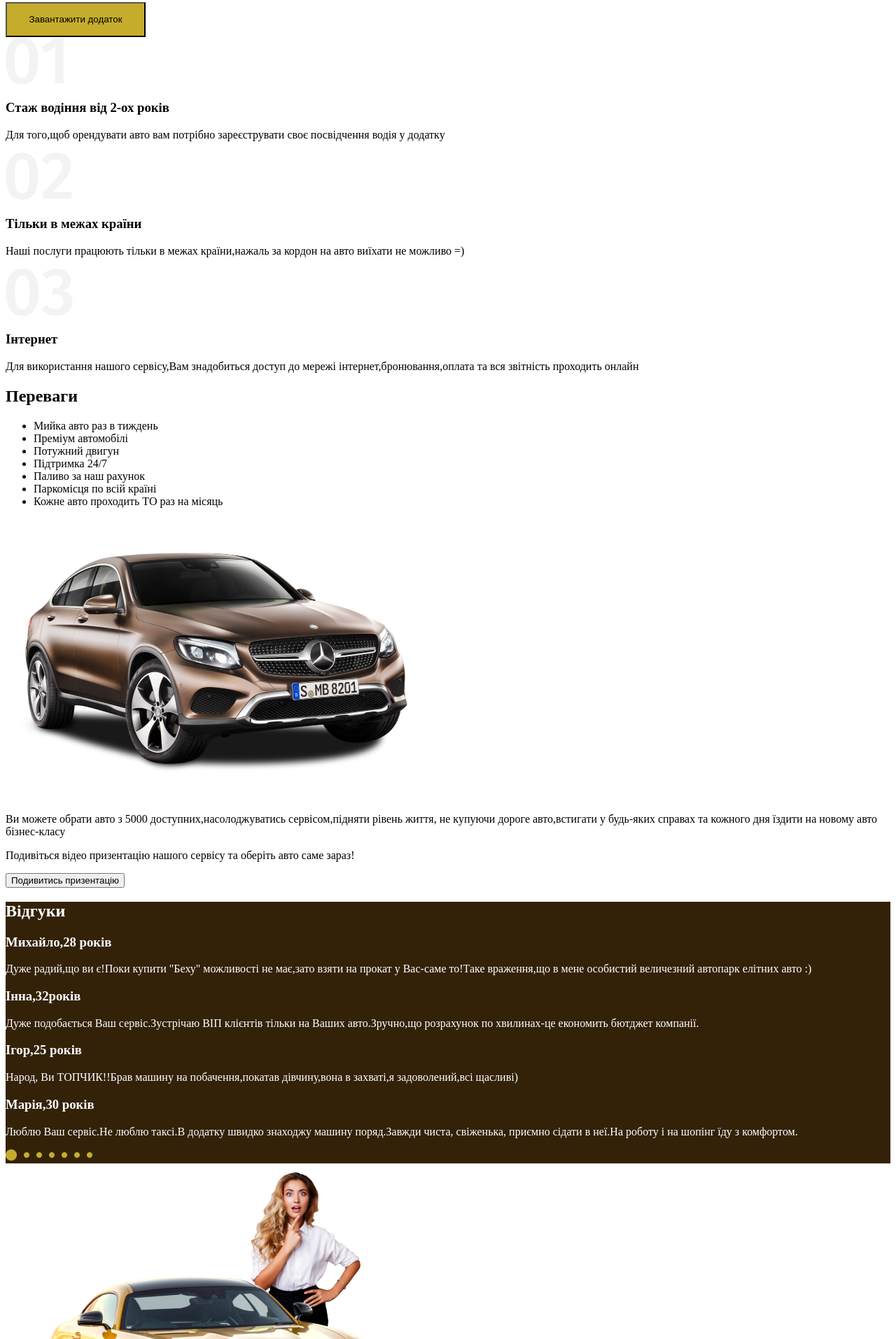
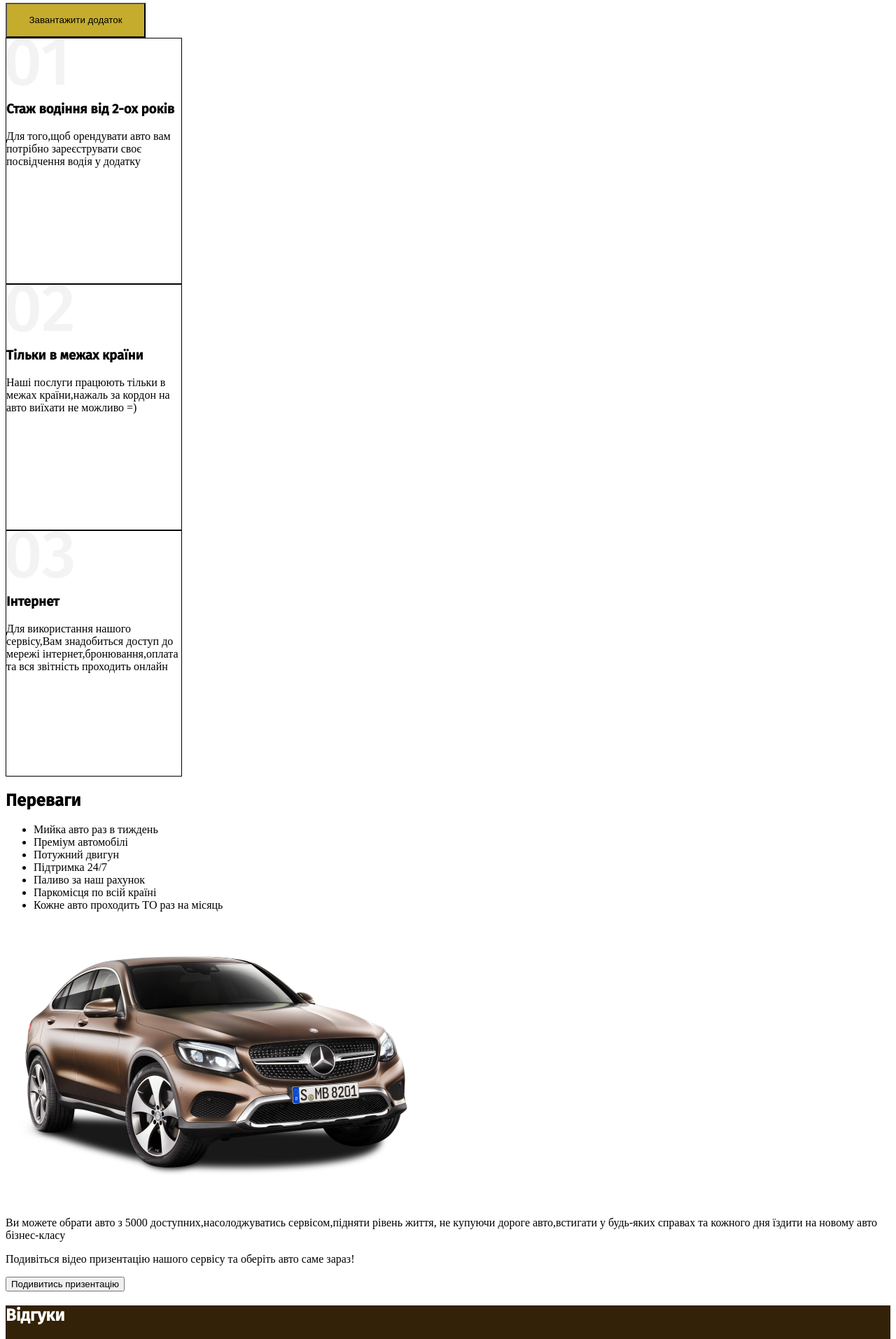
Before and after one commit to kynuk/homework2, a plain HTML site: page index.html in a window 1280 px wide. Shown: the part 1499-3413 px from the top of the page at 70% size. Drawn offline with Linux system fonts and the light colour scheme.

Commit message:
some css

```diff
--- a/css/index.css
+++ b/css/index.css
@@ -4,21 +4,25 @@
 font-family: 'Roboto Condensed', sans-serif;
 font-size: 18px;
 background-color: rgba(51, 34, 8, 1);
+}
 
-}
-#button {
+.button {
     height: 50px;
     width: 200px;
     background-color: rgba(197, 172, 45, 1);
+}
 
-}
 a {
     color: black;
+}
 
-}
 h1 {
     font-family: 'Fira Mono', monospace;
     font-size: 48px;
+}
+
+h2,h3 {
+    font-family: 'Fira Sans', sans-serif;
 }
 
 .choise {
@@ -27,12 +31,22 @@ h1 {
     border: black solid 1px;
 }
 
+.conditions {
+    width: 250px;
+    height: 350px;
+    border: black solid 1px;
+}
+
 .reviews {
     background-color: rgba(51, 34, 8, 1);
     color: white;
 }
 
-
+.reviews-name {
+    width: 270px;
+    height: 300px;
+    border: black solid 1px;
+}
 
 footer {
     font-family: 'Roboto Condensed', sans-serif;
--- a/index.html
+++ b/index.html
@@ -25,7 +25,7 @@
         <div class="banner">
             <h1>Оренда авто преміум класу в Україні</h1>
             <p>Замов екслюзивне авто за допомогою мобільного додатку в будь якій точці країни </p>
-            <button id="button">Завантажити додаток</button>
+            <button class="button">Завантажити додаток</button>
             <img src="img/auto-mercedes-gray.png" alt="сірий мерседес">
             <img src="img/first-swing.png" alt="перша карусель">
             <p>4грн/хв 5-ть місць 50 тис. пробіг</p>
@@ -62,20 +62,20 @@
             </p>
             <p>Саме для цього,аби Вам було приємно і безпечно користуватись нашим сервісом на постійній основі,ми
                 виділили декілька умов,щоб взяти авто в оренду</p>
-            <button id="button">Завантажити додаток</button>
-            <article>
+            <button class="button">Завантажити додаток</button>
+            <article class="conditions">
                 <img src="img/first-rule.png" alt="перше правило">
                 <h3>Стаж водіння від 2-ох років</h3>
                 <p>Для того,щоб орендувати авто вам потрібно зареєструвати своє посвідчення водія у додатку
                 </p>
             </article>
-            <article>
+            <article class="conditions">
                 <img src="img/second-rule.png" alt="друге правило">
                 <h3>Тільки в межах країни</h3>
                 <P>Наші послуги працюють тільки в межах країни,нажаль за кордон на авто виїхати не можливо =)
                 </P>
             </article>
-            <article>
+            <article class="conditions">
                 <img src="img/third-rule.png" alt="третє правило">
                 <h3>Інтернет</h3>
                 <p>Для використання нашого сервісу,Вам знадобиться доступ до мережі інтернет,бронювання,оплата та вся
@@ -104,22 +104,22 @@
         </div>
         <div class="reviews">
             <h2 id="reviews">Відгуки</h2>
-            <article>
+            <article class="reviews-name">
                 <h3>Михайло,28 років</h3>
                 <p>Дуже радий,що ви є!Поки купити "Беху" можливості не має,зато взяти на прокат у Вас-саме то!Таке
                     враження,що в мене особистий величезний автопарк елітних авто :)</p>
             </article>
-            <article>
+            <article class="reviews-name">
                 <h3>Інна,32років</h3>
                 <p>Дуже подобається Ваш сервіс.Зустрічаю ВІП клієнтів тільки на Ваших авто.Зручно,що розрахунок по
                     хвилинах-це економить бютджет компанії.</p>
             </article>
-            <article>
+            <article class="reviews-name">
                 <h3>Ігор,25 років</h3>
                 <p>Народ, Ви ТОПЧИК!!Брав машину на побачення,покатав дівчину,вона в захваті,я задоволений,всі щасливі)
                 </p>
             </article>
-            <article>
+            <article class="reviews-name">
                 <h3>Марія,30 років</h3>
                 <p>Люблю Ваш сервіс.Не люблю таксі.В додатку швидко знаходжу машину поряд.Завжди чиста, свіженька,
                     приємно сідати в неї.На роботу і на шопінг їду з комфортом. </p>
@@ -136,14 +136,15 @@
                 </label>
                 <br>
                 <label>
-                    Телефон: <br><input name="user-phone" type="phone" placeholder="Телефон">
+                    Телефон: <br><input name="user-phone" type="tel" placeholder="Телефон">
                 </label>
                 <br>
-                <button id="button">Залишити заявку</button>
-        </Div>
+                <button class="button">Залишити заявку</button>
+            </form>
+        </div>
     </main>
     <footer>
-        <button id="button">Завантажити додаток</button>
+        <button class="button">Завантажити додаток</button>
         <ul class="menu">
             <li><a href="#about_us">Про нас</a></li>
             <li><a href="#cars">Автопарк</a></li>
```
Lines whose indentation alone changed are shown as unchanged.
